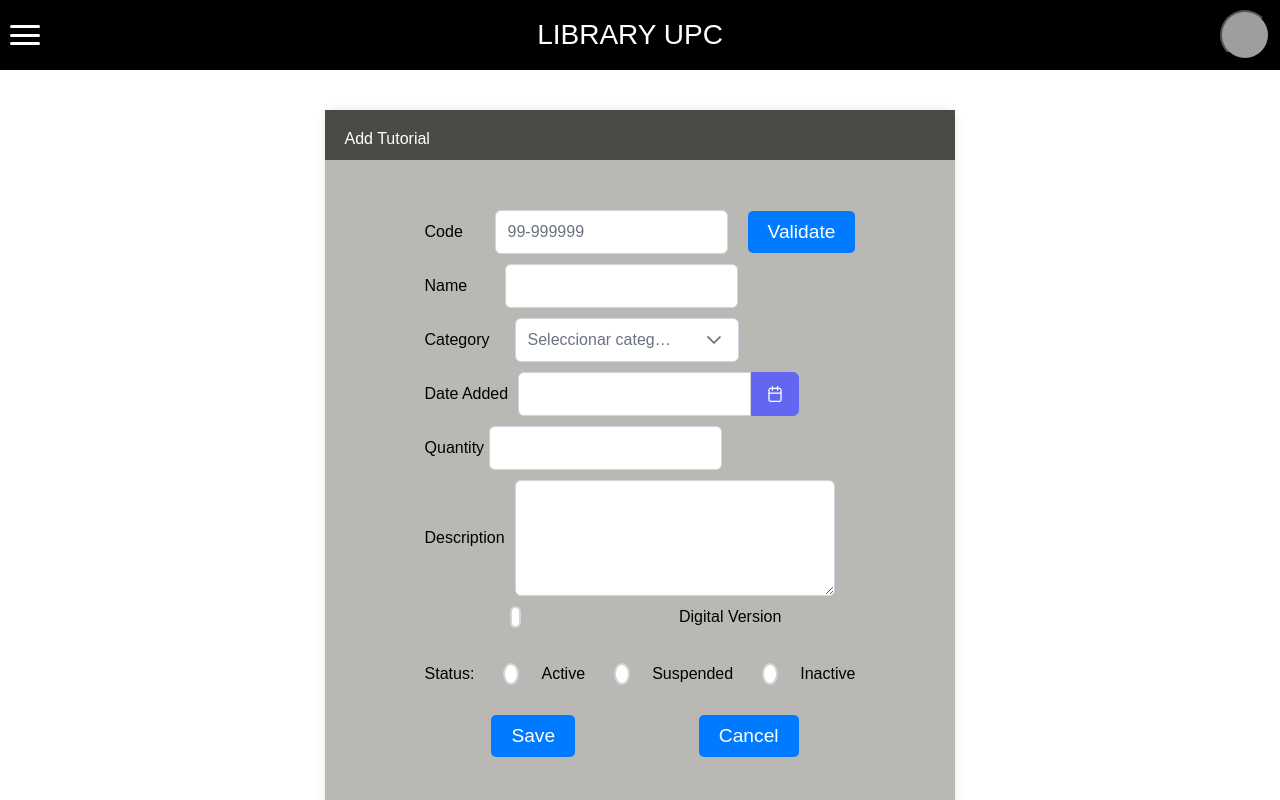
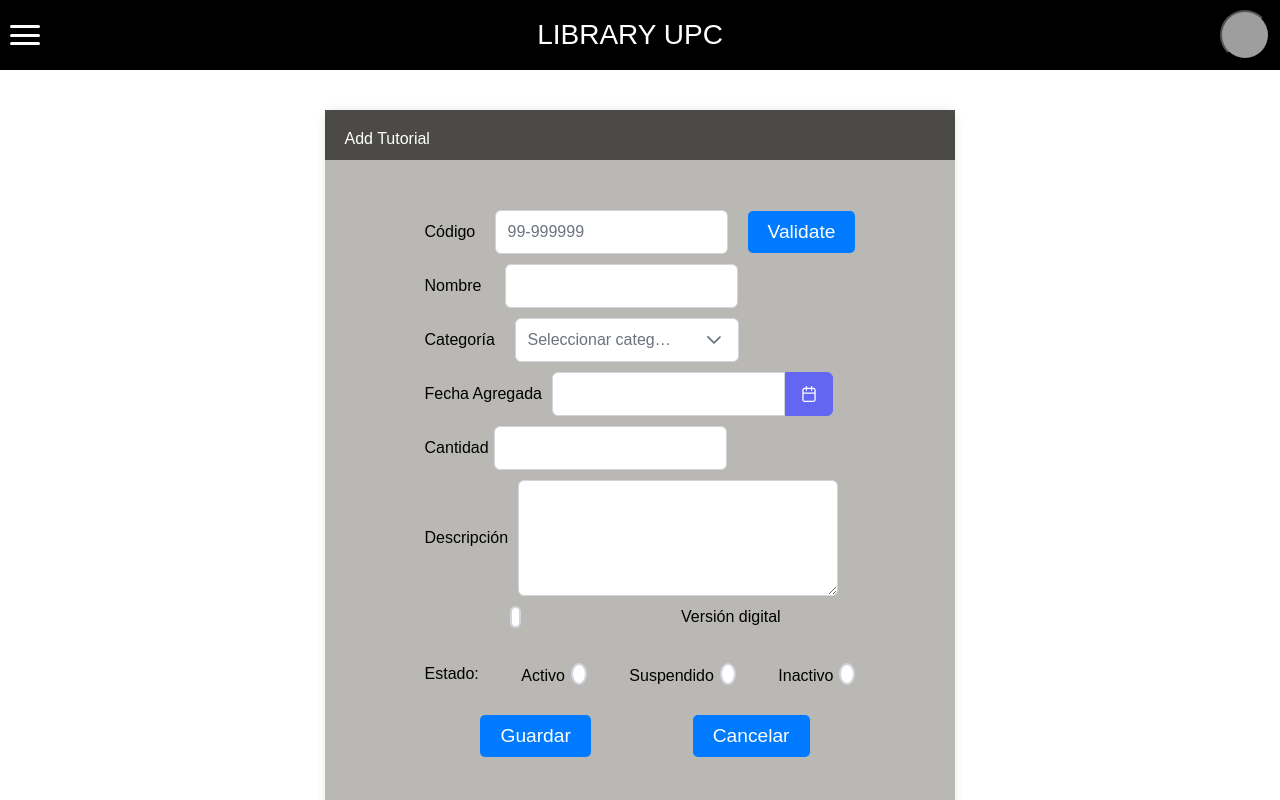
Before and after one commit to RicharRomero123/AplicacionesWeb.Front_Grupo3, a Vue app: page / in a window 1280 px wide. Shown: the top 800 px of the page. Built offline with nearby package versions, Linux system fonts and the light colour scheme; grey boxes are pictures that could not be loaded; a web font is replaced by a local one.

Commit message:
clase delsabado

```diff
--- a/src/components/CategoryCard.vue
+++ b/src/components/CategoryCard.vue
@@ -15,9 +15,9 @@
 </template>
 
 <script>
-export default {
+    export default {
     props: { name: String, description: String }
-}
+    }
 </script>
 
 <style>
--- a/src/components/PrimeVueConfirmation.vue
+++ b/src/components/PrimeVueConfirmation.vue
@@ -1,7 +1,7 @@
 <template>
   <div class="code-wrapper">
-    <pv-button class="my-button" :label="$t('_save')" />
-    <pv-button class="my-button" :label="$t('_cancel')" severity="danger" />
+    <pv-button class="my-button" :label="$t('_save')" @click="handleClick_Save()"/>
+    <pv-button class="my-button" :label="$t('_cancel')" severity="danger" @click="handleClick_Cancel()"/>
   </div>
 </template>
 
@@ -16,8 +16,18 @@ export default {
     }
   },
   components: {
-    //Button,
-  }
+    Button
+  },
+  methods:{
+        handleClick_Save(){
+            console.log('Forms Saved')
+
+        },
+        handleClick_Cancel(){
+            console.log('Forms Canceled' )
+
+        }
+    }
 }
 </script>
 
--- a/src/components/PrimeVueDigitalVersion.vue
+++ b/src/components/PrimeVueDigitalVersion.vue
@@ -1,7 +1,7 @@
 <template>
   <div class="checkbox-wrapper">
     <pv-checkbox v-model="checked" :binary="true" class="checkbox" id="checkbox-digital" />
-    <label for="checkbox-digital" class="label">Digital Version</label>
+    <label for="checkbox-digital" class="label">{{ $t('_digitalVersion') }}</label>
   </div>
 </template>
 
--- a/src/components/PrimeVueStatus.vue
+++ b/src/components/PrimeVueStatus.vue
@@ -1,42 +1,38 @@
+
+
 <template>
   <div class="d-flex justify-content-center align-items-center">
-    Status:
-    <pv-radiobutton
-      v-model="status"
-      inputId="status1"
-      id="status1"
-      name="status"
-      value="$t('_active')"
-    />
-    <label for="status1" class="ms-2 me-3">Active</label>
-    <pv-radiobutton
-      v-model="status"
-      inputId="status2"
-      id="status2"
-      name="status"
-      value="$t('_suspended')"
-    />
-    <label for="status2" class="ms-2 me-3">Suspended</label>
-    <pv-radiobutton
-      v-model="status"
-      inputId="status3"
-      id="status3"
-      name="status"
-      value="$t('_cancel')"
-    />
-    <label for="status3" class="ms-2">Inactive</label>
+    {{$t('_status')}}:
+
+
+    <div v-for="detail in listCards">
+      <Status-component :status_label=detail.status_label />
+    </div>
+
   </div>
 </template>
 
 <script>
-export default {
-  name: 'PrimeVueStatus',
-  data() {
-    return {
-      status: 'Active'
+
+  import StatusComponent from "../components/Status-component.vue";
+
+
+  export default {
+    name: "PrimeVueStatus",
+    components: {StatusComponent},
+    data(){
+        return{
+            listCards:[]
+        }
+    },
+    beforeMount() {
+        //Invocar API
+        this.listCards = [{ status_label: '_active' }, { status_label: '_suspended' }, { status_label: '_inactive' }]
     }
+
+
+
   }
-}
 </script>
 
 <style scoped>
--- /dev/null
+++ b/src/components/Status-component.vue
@@ -0,0 +1,44 @@
+<template>
+    <label for="status" class="ms-2 me-3">{{$t(status_label)}}</label>
+    <pv-radiobutton v-model="status" inputId="status" id="status" name="status" @click="handleClick()"/>
+
+
+</template>
+
+<script>
+
+export default {
+    props: ['status_label'],
+    name: "StatusComponent",
+    data(){
+        return{
+            status:'Inactive'
+        }
+    },
+    beforeMount() {
+        console.log('---before mounted')
+    },
+    mounted() {
+        console.log('--- mounted')
+    },
+    unmounted() {
+        console.log('--- unmounted')
+    },
+    updated() {
+        console.log('--- updated')
+    },
+    methods:{
+
+        handleClick(){
+            console.log('clicked' )
+            this.status = 'Active'
+            console.log('Status change')
+        }
+    }
+}
+</script>
+
+<style>
+
+
+</style>
--- a/src/locales/i18n.js
+++ b/src/locales/i18n.js
@@ -1,7 +1,7 @@
 import { createI18n } from 'vue-i18n'
 
 const i18n = createI18n({
-    locale:'en',
+    locale:'es',
     messages:{
         en:{
             "_name":'Name',
--- a/src/views/HomeView.vue
+++ b/src/views/HomeView.vue
@@ -15,9 +15,10 @@ import PrimeVueConfirmation from "@/components/PrimeVueConfirmation.vue";
 </script>
 
 <template>
-  <main>
-    <TheWelcome />
-  </main>
+
+  <div>
+    <TheWelcome></TheWelcome>
+  </div>
 
     <div class="Cuerpo">
 
```
Also changed, not shown: src/main.ts (line endings or trailing spaces).
